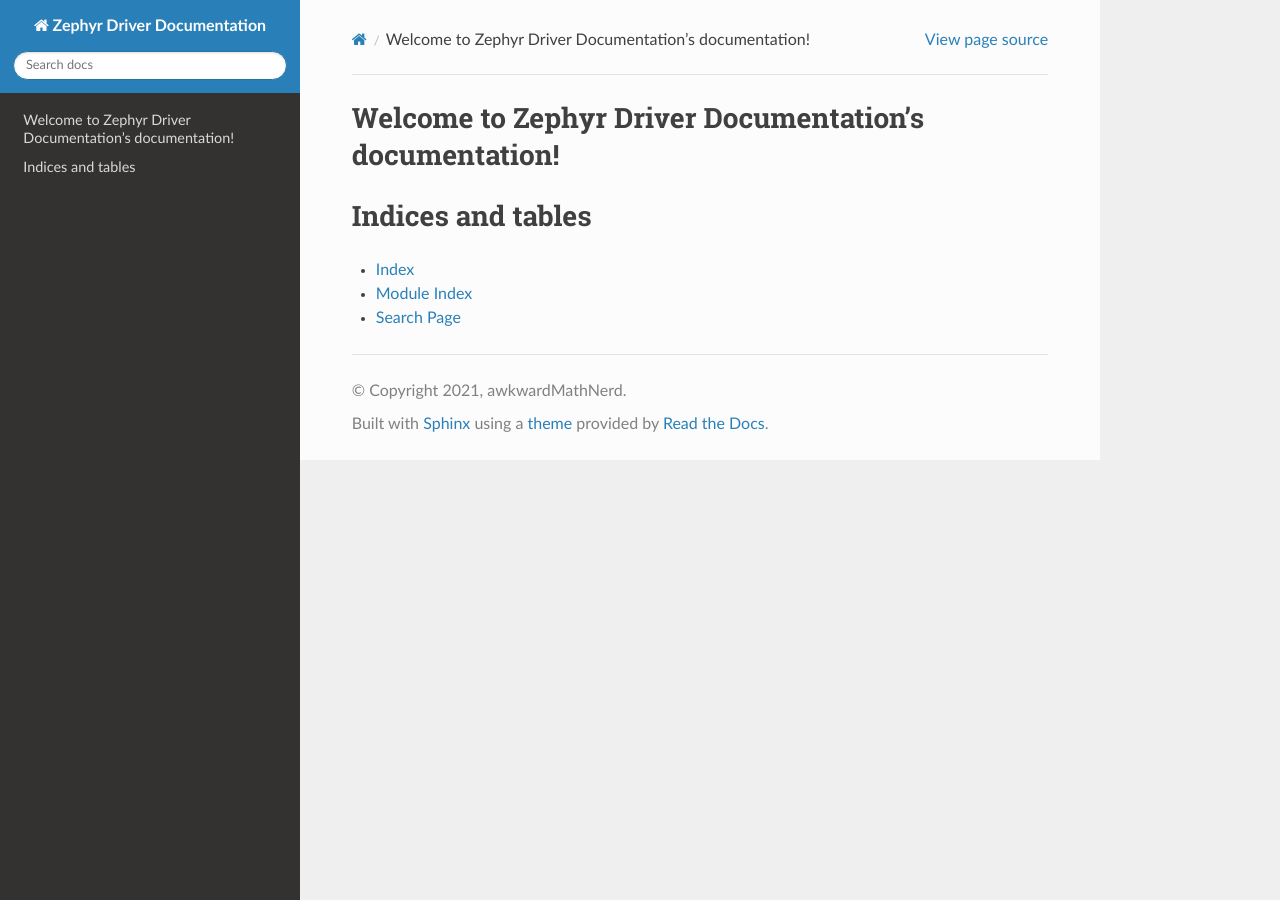
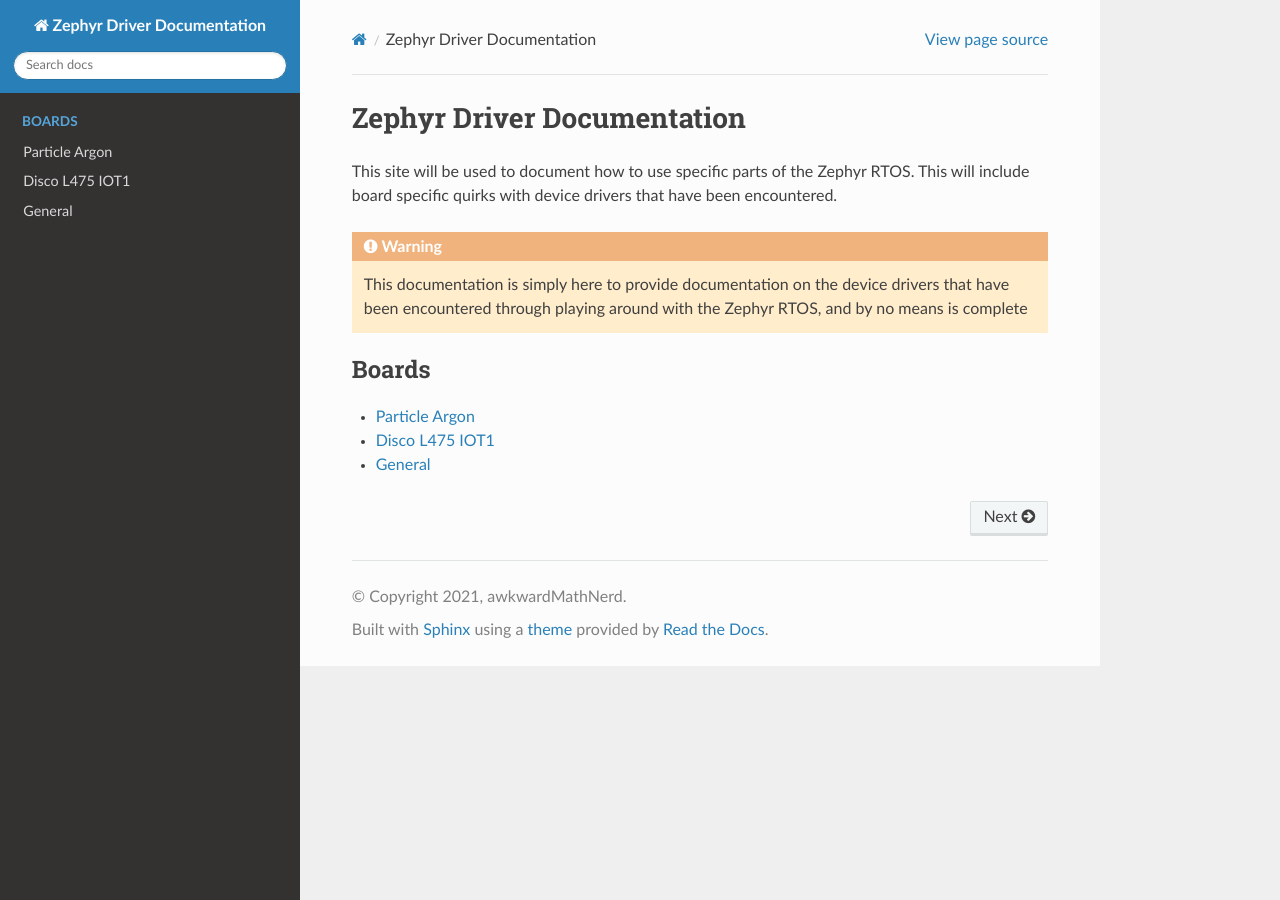
Before and after one commit to awkwardMathNerd/awkwardMathNerd.github.io, a Sphinx documentation site: the page built from docs/index.rst, in a window 1280 px wide. Built offline with Sphinx 7.4.7 and the Read the Docs theme 2.0.0, drawn with Linux system fonts in a browser that asks for light colours.

Commit message:
Added base skeleton for documentation

```diff
--- /dev/null
+++ b/docs/disco_l475_iot1/index.rst
@@ -0,0 +1,4 @@
+Disco L475 IOT1
+===============
+
+Welcome to the documentation for the Disco L475 IOT1
--- /dev/null
+++ b/docs/general/index.rst
@@ -0,0 +1,4 @@
+General
+=======
+
+This will contain general information that pertain to all boards in this documentation
--- a/docs/index.rst
+++ b/docs/index.rst
@@ -1,20 +1,18 @@
-.. Zephyr Driver Documentation documentation master file, created by
-   sphinx-quickstart on Wed Mar 31 14:57:29 2021.
-   You can adapt this file completely to your liking, but it should at least
-   contain the root `toctree` directive.
+Zephyr Driver Documentation
+===========================
 
-Welcome to Zephyr Driver Documentation's documentation!
-=======================================================
+
+This site will be used to document how to use specific parts of the Zephyr RTOS. This will include board specific quirks with device drivers that have been encountered.
+
+.. warning:: This documentation is simply here to provide documentation
+   on the device drivers that have been encountered through playing around
+   with the Zephyr RTOS, and by no means is complete
 
 .. toctree::
    :maxdepth: 2
-   :caption: Contents:
+   :caption: Boards
+   :glob:
 
-
-
-Indices and tables
-==================
-
-* :ref:`genindex`
-* :ref:`modindex`
-* :ref:`search`
+   particle_argon/*
+   disco_l475_iot1/*
+   general/*
--- /dev/null
+++ b/docs/particle_argon/index.rst
@@ -0,0 +1,4 @@
+Particle Argon
+==============
+
+Welcome to the documentation for the Particle Argon
```
